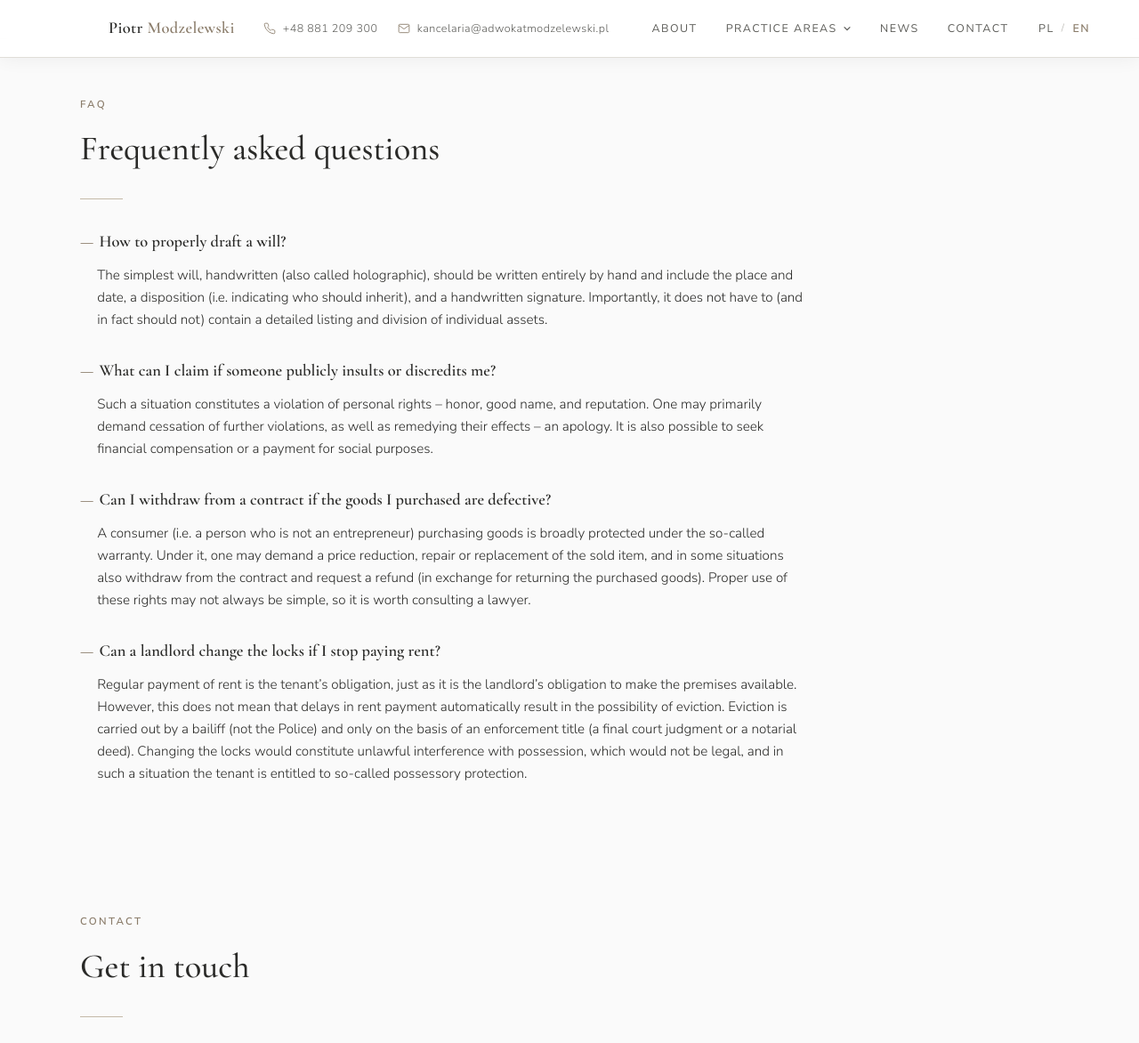
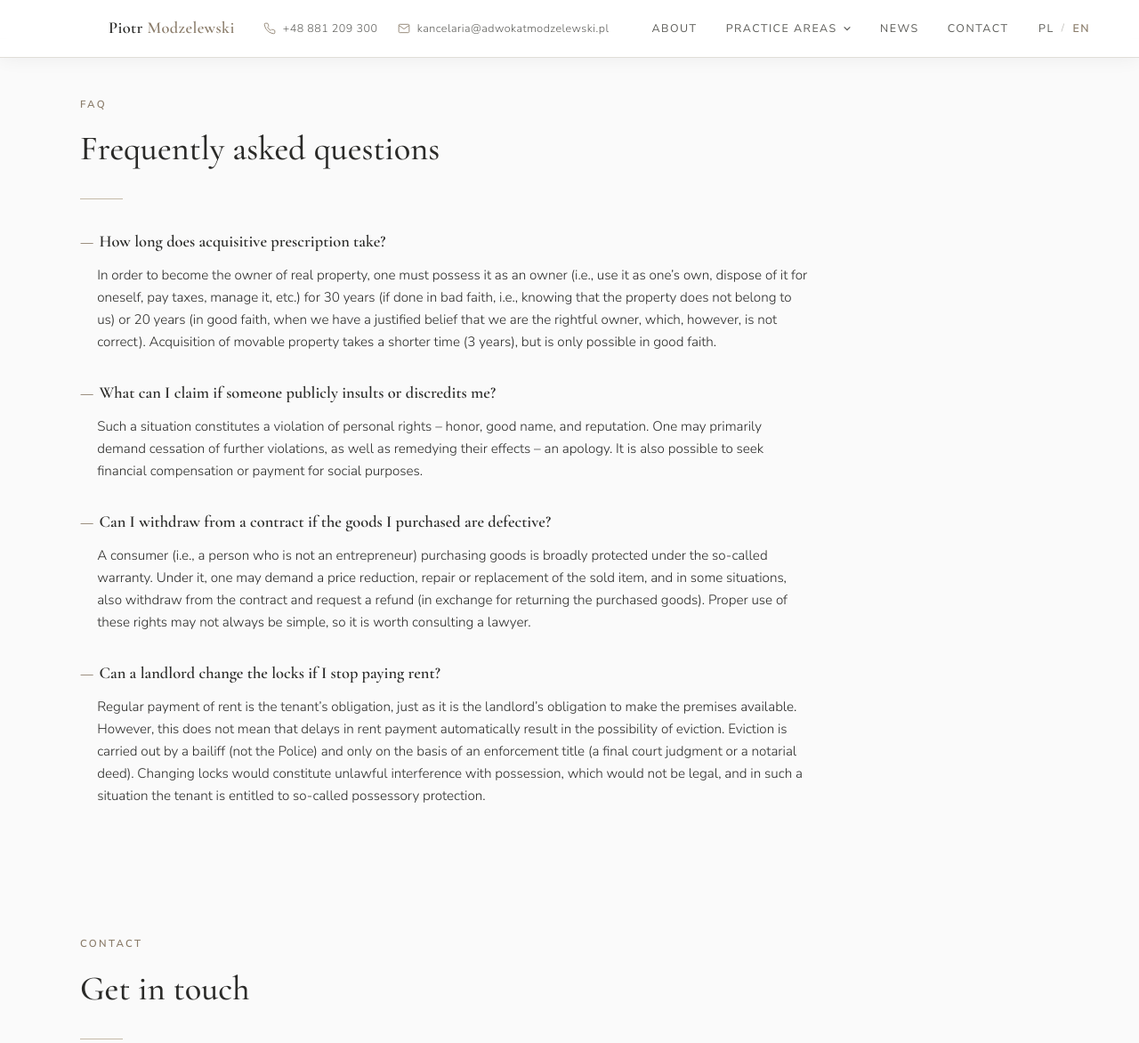
Before and after one commit to pmmodzelewski/adwokatmodzelewski.pl, a Jekyll site: the page built from _specjalizacje/en/civil-law.md, in a window 1280 px wide and 1400 px high, scrolled down 1749 px, cut to the strip 0-1172 px from the top of the window. Shown: the whole strip at 89% size. Built offline with Jekyll 4.4.1, drawn with Linux system fonts in a browser that asks for light colours; Markdown is read by kramdown in place of the engine named in the settings.

Commit message:
Update civil-law.md

```diff
--- a/_specjalizacje/en/civil-law.md
+++ b/_specjalizacje/en/civil-law.md
@@ -9,26 +9,27 @@ lang_alt: /specjalizacje/prawo-cywilne/
 sitemap: false
 robots: noindex
 faq:
-  - q: "How to properly draft a will?"
-    a: "The simplest will, handwritten (also called holographic), should be written entirely by hand
-    and include the place and date, a disposition (i.e. indicating who should inherit), and a handwritten signature. Importantly,
-    it does not have to (and in fact should not) contain a detailed listing and division of individual assets."
+  - q: "How long does acquisitive prescription take?"
+    a: "In order to become the owner of real property, one must possess it as an owner (i.e., use it as one’s own, dispose of it for oneself,
+    pay taxes, manage it, etc.) for 30 years (if done in bad faith, i.e., knowing that the property does not belong to us)
+    or 20 years (in good faith, when we have a justified belief that we are the rightful owner, which, however,
+    is not correct). Acquisition of movable property takes a shorter time (3 years), but is only possible in good faith."
 
   - q: "What can I claim if someone publicly insults or discredits me?"
     a: "Such a situation constitutes a violation of personal rights – honor, good name, and reputation. One may primarily demand
     cessation of further violations, as well as remedying their effects – an apology. It is also possible to seek financial
-    compensation or a payment for social purposes."
+    compensation or payment for social purposes."
 
   - q: "Can I withdraw from a contract if the goods I purchased are defective?"
-    a: "A consumer (i.e. a person who is not an entrepreneur) purchasing goods is broadly protected under the so-called warranty.
-    Under it, one may demand a price reduction, repair or replacement of the sold item, and in some
-    situations also withdraw from the contract and request a refund (in exchange for returning the purchased goods). Proper
+    a: "A consumer (i.e., a person who is not an entrepreneur) purchasing goods is broadly protected under the so-called warranty.
+    Under it, one may demand a price reduction, repair or replacement of the sold item, and in some situations,
+    also withdraw from the contract and request a refund (in exchange for returning the purchased goods). Proper
     use of these rights may not always be simple, so it is worth consulting a lawyer."
 
   - q: "Can a landlord change the locks if I stop paying rent?"
     a: "Regular payment of rent is the tenant's obligation, just as it is the landlord's obligation to make the premises available.
     However, this does not mean that delays in rent payment automatically result in the possibility of eviction. Eviction is carried out
-    by a bailiff (not the Police) and only on the basis of an enforcement title (a final court judgment or a notarial deed). Changing the locks
+    by a bailiff (not the Police) and only on the basis of an enforcement title (a final court judgment or a notarial deed). Changing locks
     would constitute unlawful interference with possession, which would not be legal, and in such a situation the tenant is entitled to so-called
     possessory protection."
 ---
```
